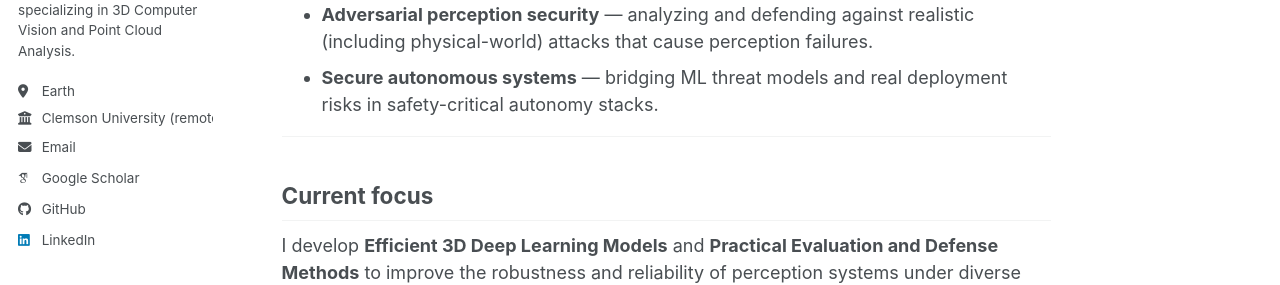
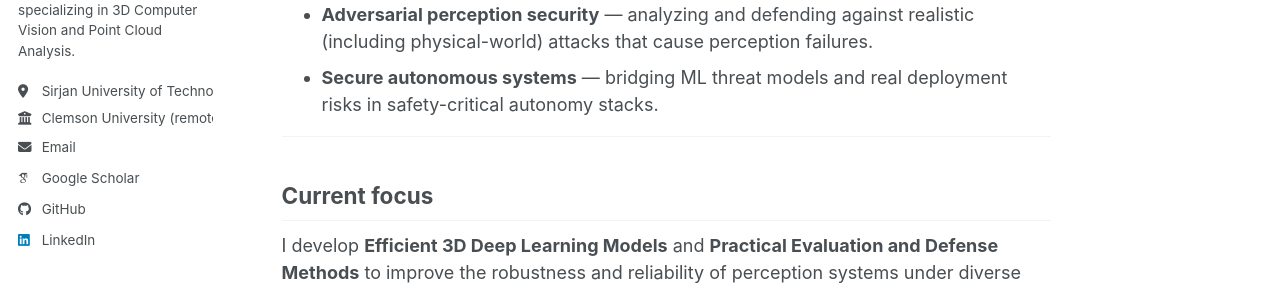
Before and after one commit to m-saeid/m-saeid.github.io, a Jekyll site: the page built from _pages/about.md, in a window 1280 px wide. Shown: the part 358-643 px from the top of the page. Built offline with Jekyll 4.4.1, drawn with Linux system fonts in a browser that asks for light colours; some web fonts are replaced; a script bundle is joined from its source files by our own code; library files that are not in the unit come from our copies; some of the changed lines change nothing that is shown.

Commit message:
Update _config.yml

```diff
--- a/_config.yml
+++ b/_config.yml
@@ -27,8 +27,7 @@ author:
   name             : "Mohammad Saeid"
   pronouns         : # example: "she/her"
   bio              : "I am an AI researcher at Sirjan University of Technology specializing in 3D Computer Vision and Point Cloud Analysis."
-  location         : "Earth"
-  employer         : "Sirjan University of Technology (onsite)"
+  location         : "Sirjan University of Technology (onsite)" # "Earth"
   employer         : "Clemson University (remote)"
   uri              : # URL
   email            : "m.saeid@stu.sirjantech.ac.ir"
```
